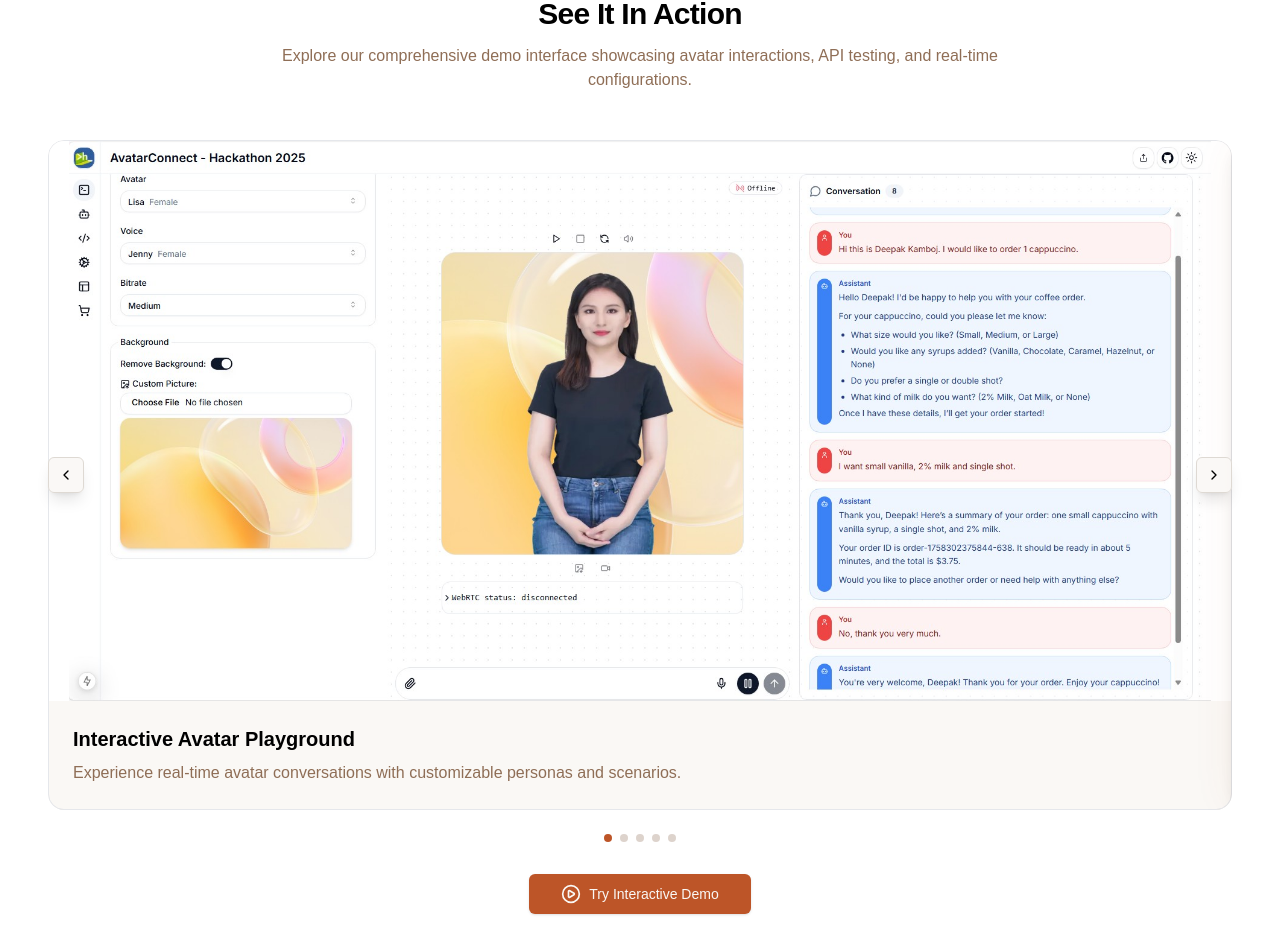
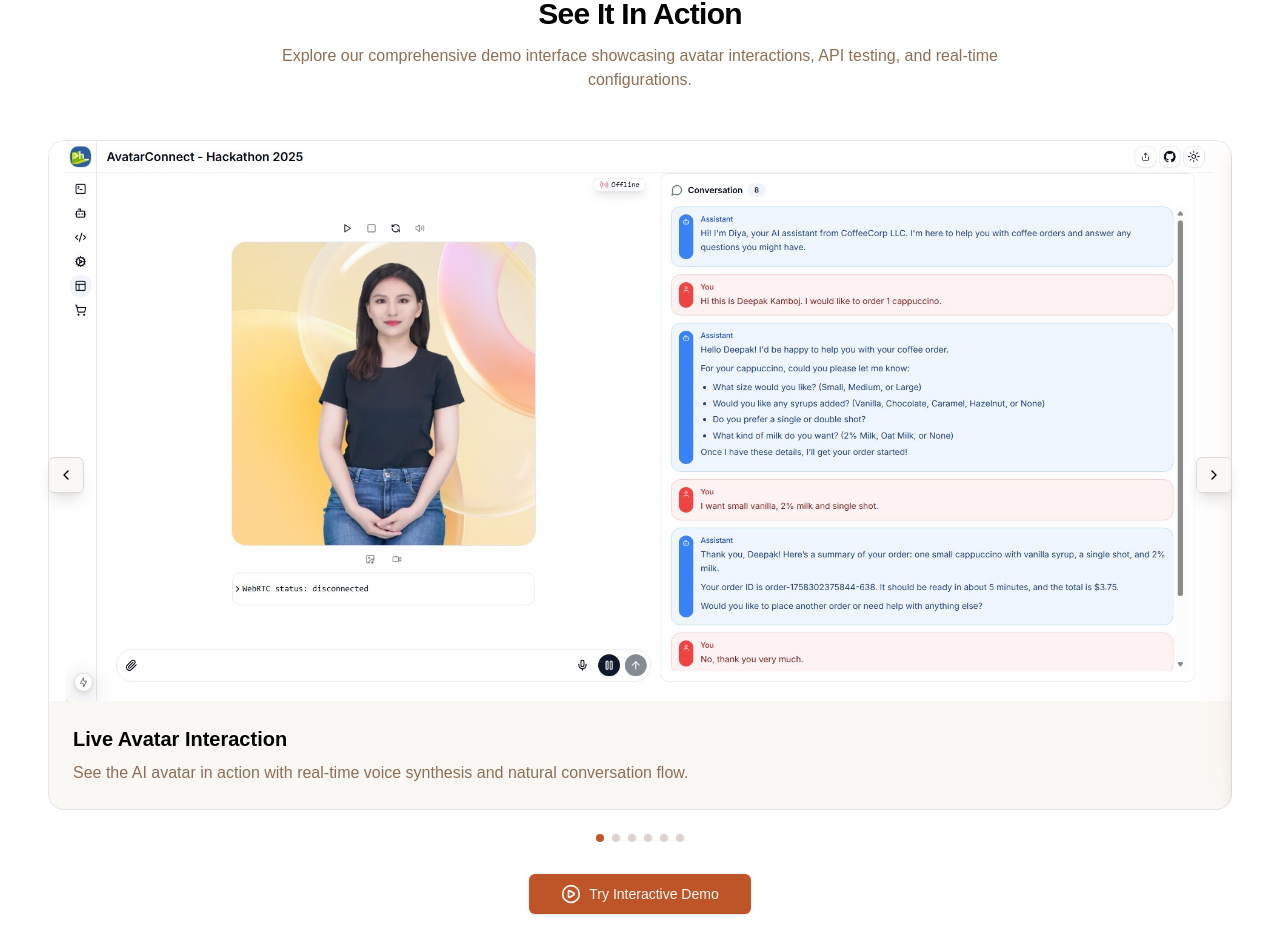
Before and after one commit to deepakkamboj/avatar-demo-website, a Next.js app: page / in a window 1280 px wide. Shown: the part 3351-4303 px from the top of the page. Built offline with nearby package versions, Linux system fonts and the light colour scheme.

Commit message:
Update page.tsx

```diff
--- a/src/app/page.tsx
+++ b/src/app/page.tsx
@@ -35,6 +35,13 @@ import { SequenceDiagram } from "@/components/sequence-diagram";
 import { useDemoDialog } from "@/contexts/demo-context";
 
 const demoSlides = [
+    {
+    id: "avatar",
+    image: "/demo/avatar.jpg",
+    title: "Live Avatar Interaction",
+    description:
+      "See the AI avatar in action with real-time voice synthesis and natural conversation flow.",
+  },
   {
     id: "playground",
     image: "/demo/playground.jpg",
```
